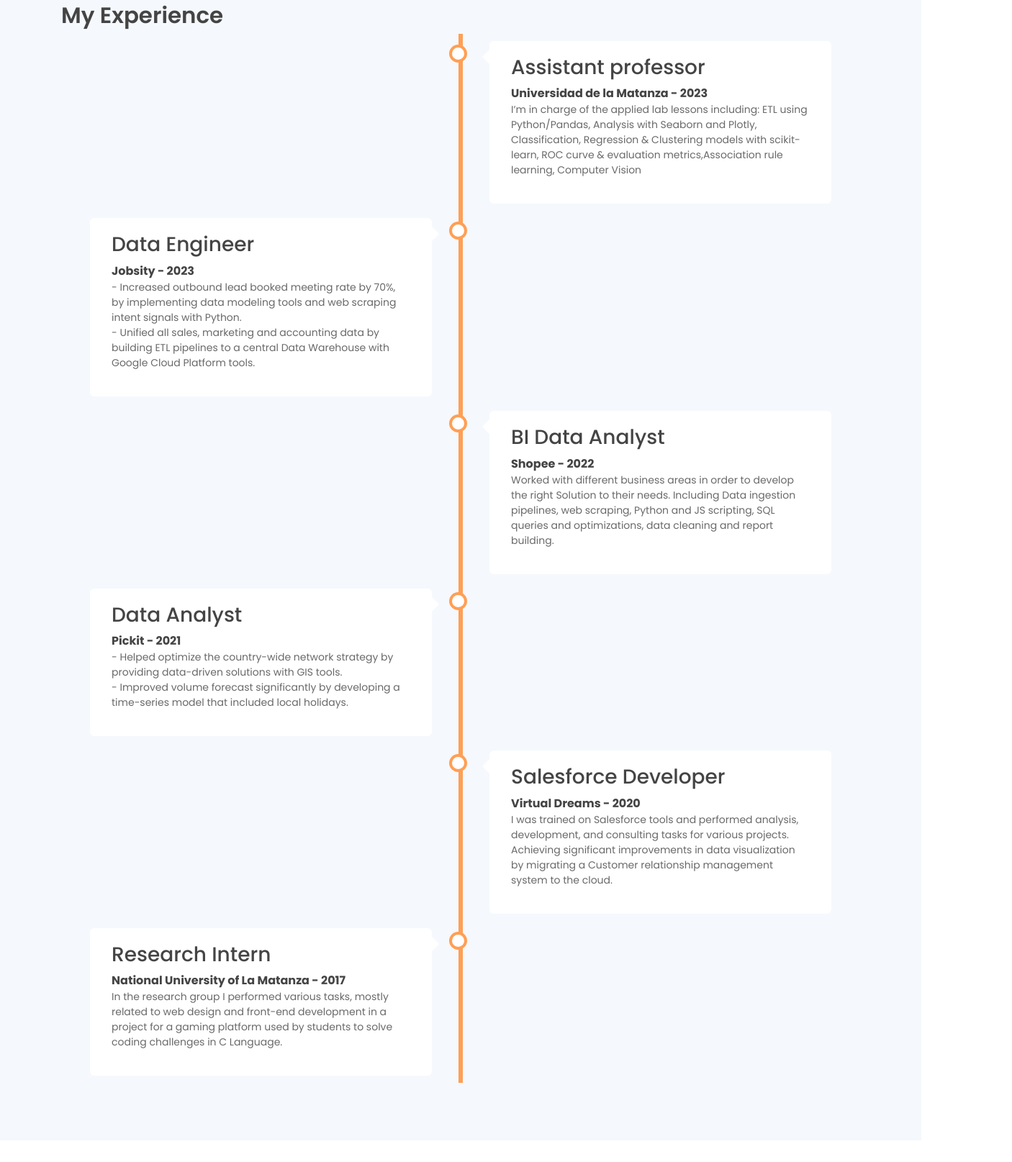
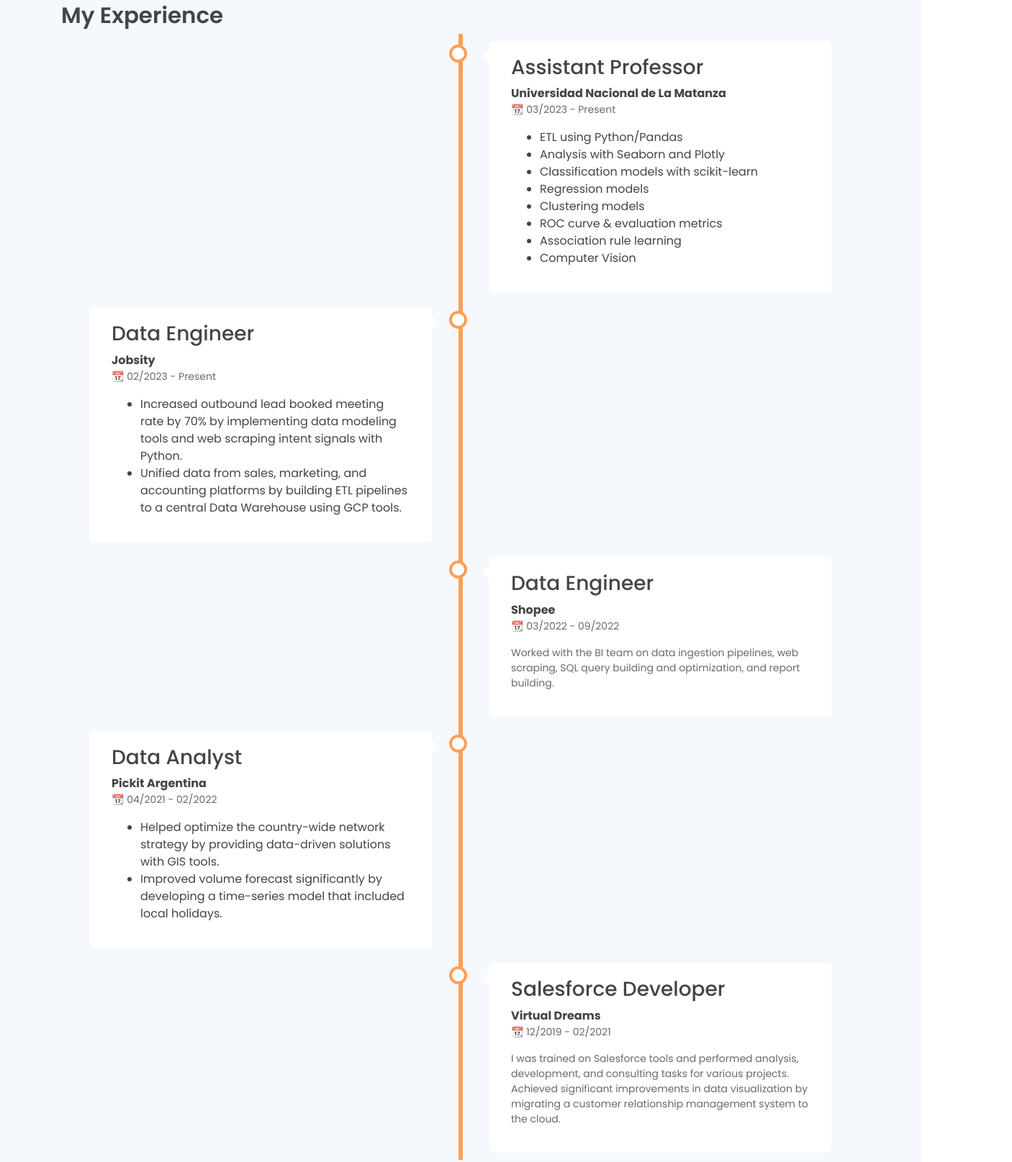
Before and after one commit to pokengineer/pokengineer.github.io, a website: page index.html in a window 1280 px wide. Shown: the part 1349-2964 px from the top of the page at 72% size, 1406 px wide, since content can reach past the window. Drawn offline with Linux system fonts and the light colour scheme.

Commit message:
small changes

```diff
--- a/index.html
+++ b/index.html
@@ -17,6 +17,13 @@
 
     <meta name="viewport" content="width=device-width, initial-scale=1, shrink-to-fit=no">
     <meta name="author" content="Pokengineer">
+    <meta name="description" content="Facundo Vogel - Software Engineer and Data Scientist. Explore my resume, projects, and blog.">
+<meta name="keywords" content="Facundo Vogel, Data Scientist, Software Engineer, Resume, Portfolio, Blog">
+<meta property="og:title" content="Facundo Vogel - Software Engineer and Data Scientist">
+<meta property="og:description" content="Explore my resume, projects, and blog.">
+<meta property="og:image" content="https://raw.githubusercontent.com/pokengineer/pokengineer.github.io/main/assets/imgs/icon.ico">
+<meta property="og:url" content="https://pokengineer.github.io/">
+<meta name="twitter:card" content="summary_large_image">
     <!-- font icons -->
     <link rel="stylesheet" href="assets/vendors/themify-icons/css/themify-icons.css">
     <!-- Bootstrap + LeadMark main styles -->
@@ -73,7 +80,7 @@
             <div class="row justify-content-between">
                 <div class="col-md-6 pr-md-5 mb-4 mb-md-0">
                     <h6 class="section-title mb-0">About Me</h6>
-                    <p >I'm an Information Engineer / Data Scientist, currently living in Argentina and here is where I post some of the things I do.  :D</p>
+                    <p >I'm an Software Engineer / Data Scientist, currently living in Argentina and here is where I post some of the things I do.  :D</p>
                     <p></p>
                     <h6 class="mb-0">Linkedin</h6>
                     <a href="https://www.linkedin.com/in/facu-vogel/" target="_blank">facu-vogel</a>
@@ -100,12 +107,11 @@
                 <div class="col-md-6 pl-md-5">
                     <div class="row">
                         <div class="col-12 mt-4">
-                            <img src="assets/imgs/about.jpg" alt="data science engineer software" class="w-100 shadow-sm">
+                            <img src="assets/imgs/about.jpg" alt="About Me" loading="lazy">
                         </div>
                     </div>
                 </div>
                 <div class="col-md-6 pr-md-5 mb-4 mb-md-0">
-
                 </div>
             </div>
         </div>
@@ -119,67 +125,61 @@
             <div class="timeline">
                 <div class="container_t right">
                     <div class="content">
-                    <h3>Assistant professor</h2>
-                    <b>Universidad de la Matanza - 2023</b>
-                    <p>I’m in charge of the applied lab lessons including:
-                        ETL using Python/Pandas, Analysis with Seaborn and Plotly,
-                        Classification, Regression & Clustering models with scikit-learn,
-                         ROC curve & evaluation metrics,Association rule learning, Computer Vision
-                    </p>
+                    <h3>Assistant Professor</h3>
+                    <b>Universidad Nacional de La Matanza</b>
+                    <p>📆 03/2023 - Present</p>
+                    <ul>
+                        <li>ETL using Python/Pandas</li>
+                        <li>Analysis with Seaborn and Plotly</li>
+                        <li>Classification models with scikit-learn</li>
+                        <li>Regression models</li>
+                        <li>Clustering models</li>
+                        <li>ROC curve & evaluation metrics</li>
+                        <li>Association rule learning</li>
+                        <li>Computer Vision</li>
+                    </ul>
                     </div>
                 </div>
 
                 <div class="container_t left">
                     <div class="content">
-                    <h3>Data Engineer</h2>
-                    <b>Jobsity - 2023</b>
-                    <p> - Increased outbound lead booked meeting rate by 70%, by implementing data modeling tools and web scraping intent signals with Python.
-                    <br/>- Unified all sales, marketing and accounting data by building ETL pipelines to a central Data Warehouse with Google Cloud Platform tools.
-                    </p>
+                    <h3>Data Engineer</h3>
+                    <b>Jobsity</b>
+                    <p>📆 02/2023 - Present</p>
+                    <ul>
+                        <li>Increased outbound lead booked meeting rate by 70% by implementing data modeling tools and web scraping intent signals with Python.</li>
+                        <li>Unified data from sales, marketing, and accounting platforms by building ETL pipelines to a central Data Warehouse using GCP tools.</li>
+                    </ul>
                     </div>
                 </div>
 
                 <div class="container_t right">
                     <div class="content">
-                    <h3>BI Data Analyst</h2>
-                    <b>Shopee - 2022</b>
-                    <p>Worked with different business areas in order to develop the right Solution to their needs.
-                        Including Data ingestion pipelines, web scraping, Python and JS scripting,
-                        SQL queries and optimizations, data cleaning and report building.
-                    </p>
+                    <h3>Data Engineer</h3>
+                    <b>Shopee</b>
+                    <p>📆 03/2022 - 09/2022</p>
+                    <p>Worked with the BI team on data ingestion pipelines, web scraping, SQL query building and optimization, and report building.</p>
                     </div>
                 </div>
 
                 <div class="container_t left">
                     <div class="content">
-                    <h3>Data Analyst</h2>
-                    <b>Pickit - 2021</b>
-                    <p>- Helped optimize the country-wide network strategy by  providing  data-driven  solutions  with  GIS  tools.
-                    <br/>- Improved volume forecast significantly by developing a time-series model that included local holidays.</p>
+                    <h3>Data Analyst</h3>
+                    <b>Pickit Argentina</b>
+                    <p>📆 04/2021 - 02/2022</p>
+                    <ul>
+                        <li>Helped optimize the country-wide network strategy by providing data-driven solutions with GIS tools.</li>
+                        <li>Improved volume forecast significantly by developing a time-series model that included local holidays.</li>
+                    </ul>
                     </div>
                 </div>
 
                 <div class="container_t right">
                     <div class="content">
-                    <h3>Salesforce Developer</h2>
-                    <b>Virtual Dreams - 2020</b>
-                    <p>I was trained on Salesforce tools and performed
-                        analysis, development, and consulting tasks for
-                        various projects.
-                        Achieving significant improvements in data
-                        visualization by migrating a Customer relationship
-                        management system to the cloud.</p>
-                    </div>
-                </div>
-
-                <div class="container_t left">
-                    <div class="content">
-                    <h3>Research Intern </h2>
-                    <b>National University of La Matanza - 2017</b>
-                    <p>In the research group I performed various tasks,
-                        mostly related to web design and front-end
-                        development in a project for a gaming platform
-                        used by students to solve coding challenges in C Language.</p>
+                    <h3>Salesforce Developer</h3>
+                    <b>Virtual Dreams</b>
+                    <p>📆 12/2019 - 02/2021</p>
+                    <p>I was trained on Salesforce tools and performed analysis, development, and consulting tasks for various projects. Achieved significant improvements in data visualization by migrating a customer relationship management system to the cloud.</p>
                     </div>
                 </div>
             </div>
@@ -198,7 +198,7 @@
                         <div class="card-body">
                             <small class="text-primary font-weight-bold">Gaming</small><br>
                             <img src="assets/imgs/stuff-1.PNG" alt="stuff-1" style="max-width: 100%; max-height: 60%;" >
-                            <h5 class="card-title mt-3"> CUBERUN<h5>
+                            <h5 class="card-title mt-3"> CUBERUN</h5>
                             <p class="mb-0">Endless running videogame, developed using Unity as 48hs weekend project challenge.</p>
                         </div>
                     </div>
@@ -208,7 +208,7 @@
                         <div class="card-body">
                             <small class="text-primary font-weight-bold">NN</small><br>
                             <img src="assets/imgs/stuff-2.png" alt="stuff-2" style="max-width: 100%; max-height: 60%;" >
-                            <h5 class="card-title mt-3">Data Science Labs<h5>
+                            <h5 class="card-title mt-3">Data Science Labs</h5>
                             <p class="mb-0"> Some of the datasets and notebooks used to teach Data Science models at La Matanza University. </p>
                         </div>
                     </div>
@@ -218,7 +218,7 @@
                         <div class="card-body">
                             <small class="text-primary font-weight-bold">NLP</small><br>
                             <img src="assets/imgs/stuff-3.png" alt="stuff-3" style="max-width: 100%; max-height: 60%;" >
-                            <h5 class="card-title mt-3">Tripadvisor reviews<h5>
+                            <h5 class="card-title mt-3">Tripadvisor reviews</h5>
                             <p class="mb-0">Tripadvisor review classification using various python frameworks. Exploratory project of NLP libraries.</p>
                         </div>
                     </div>
@@ -233,6 +233,7 @@
         <div class="container">
             <!-- Page Footer -->
             <footer class="mt-5 py-4 border-secondary">
+
 
             </footer>
             <!-- End of Page Footer -->
```
